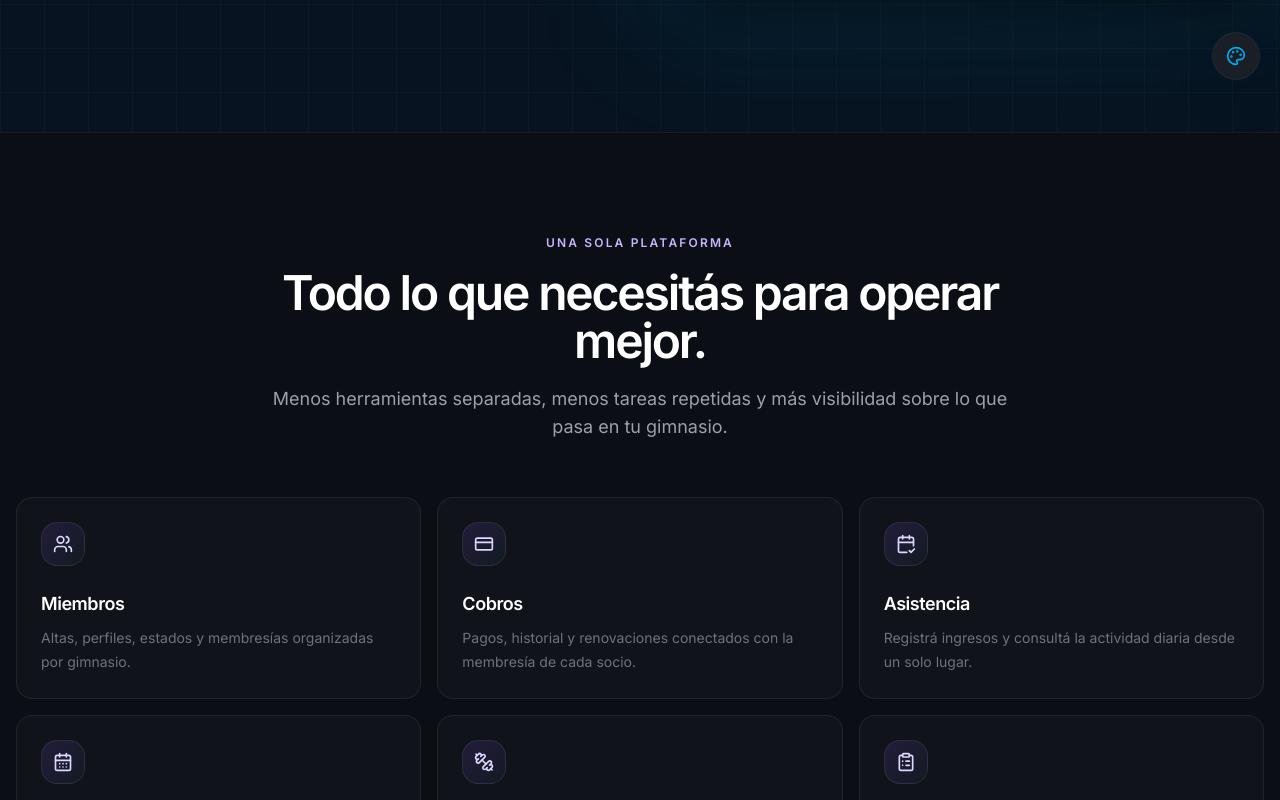
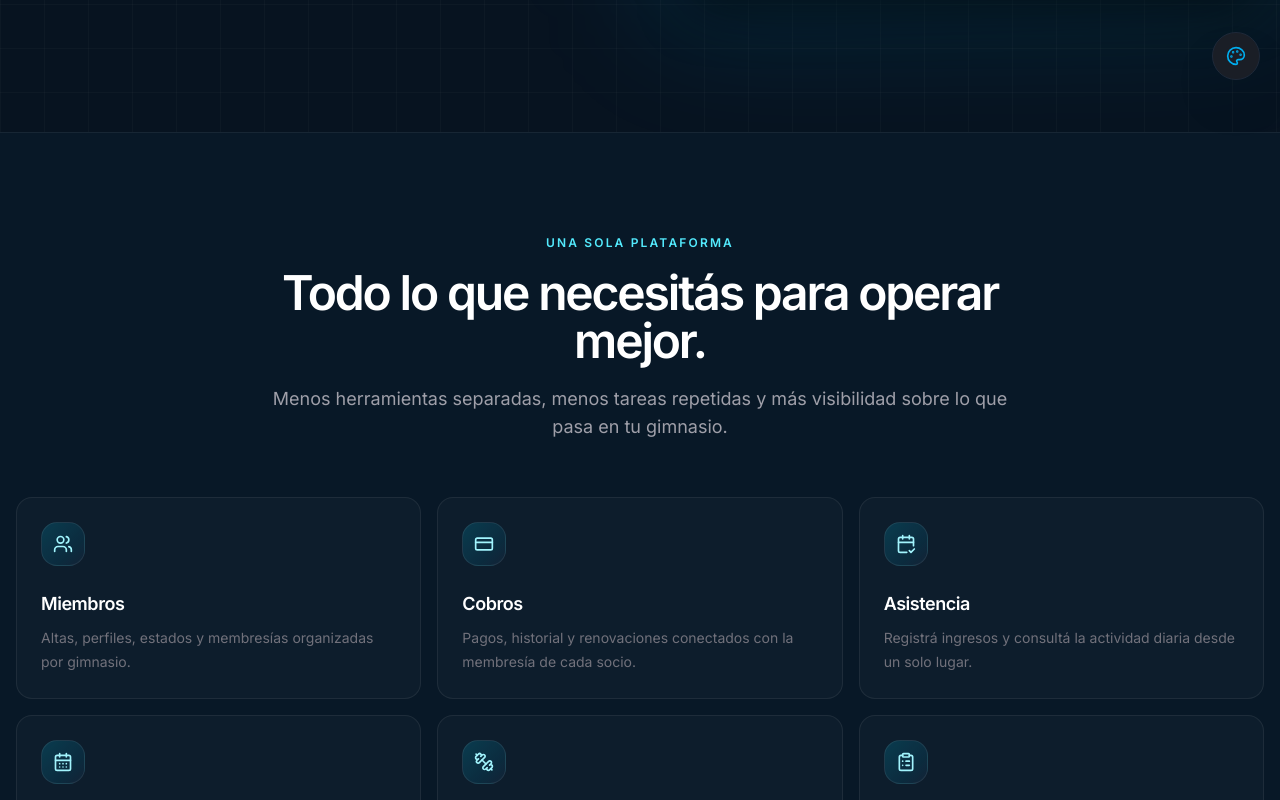
Before and after one commit to JavierDiaz91/gym-app, a Next.js app: page / in a window 1280 px wide. Shown: the part 700-1500 px from the top of the page. Built offline with nearby package versions, Linux system fonts and the light colour scheme.

Commit message:
style(landing): apply Kivra navy and turquoise brand identity

```diff
--- a/components/landing/services.tsx
+++ b/components/landing/services.tsx
@@ -11,10 +11,10 @@ const modules = [
 
 export function Services() {
   return (
-    <section id="modulos" className="border-t border-white/[0.06] bg-[#0b0e14] py-24 text-white">
+    <section id="modulos" className="border-t border-white/[0.06] bg-[#081827] py-24 text-white">
       <div className="container mx-auto px-4">
         <div className="mx-auto mb-14 max-w-3xl text-center">
-          <span className="text-xs font-semibold uppercase tracking-[0.18em] text-violet-300">Una sola plataforma</span>
+          <span className="text-xs font-semibold uppercase tracking-[0.18em] text-cyan-300">Una sola plataforma</span>
           <h2 className="mt-4 text-4xl font-semibold tracking-[-0.045em] sm:text-5xl">
             Todo lo que necesitás para operar mejor.
           </h2>
@@ -25,9 +25,9 @@ export function Services() {
 
         <div className="grid gap-4 md:grid-cols-2 lg:grid-cols-3">
           {modules.map((module) => (
-            <div key={module.title} className="group rounded-2xl border border-white/[0.07] bg-white/[0.025] p-6 transition-all hover:-translate-y-1 hover:border-violet-400/20 hover:bg-white/[0.04]">
-              <div className="mb-6 flex h-11 w-11 items-center justify-center rounded-xl border border-white/[0.08] bg-gradient-to-br from-violet-500/15 to-cyan-400/[0.04]">
-                <module.icon className="h-5 w-5 text-violet-200" />
+            <div key={module.title} className="group rounded-2xl border border-white/[0.07] bg-white/[0.025] p-6 transition-all hover:-translate-y-1 hover:border-cyan-400/25 hover:bg-white/[0.04]">
+              <div className="mb-6 flex h-11 w-11 items-center justify-center rounded-xl border border-white/[0.08] bg-gradient-to-br from-cyan-500/20 to-blue-400/[0.05]">
+                <module.icon className="h-5 w-5 text-cyan-200" />
               </div>
               <h3 className="text-lg font-semibold tracking-tight text-white">{module.title}</h3>
               <p className="mt-2 text-sm leading-6 text-zinc-500">{module.description}</p>
```
